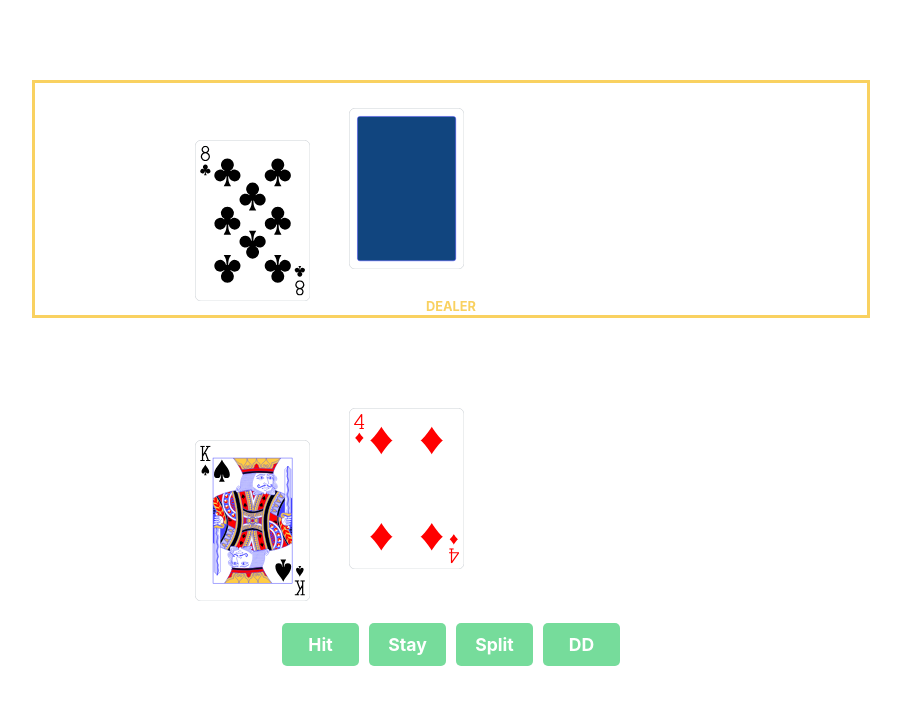
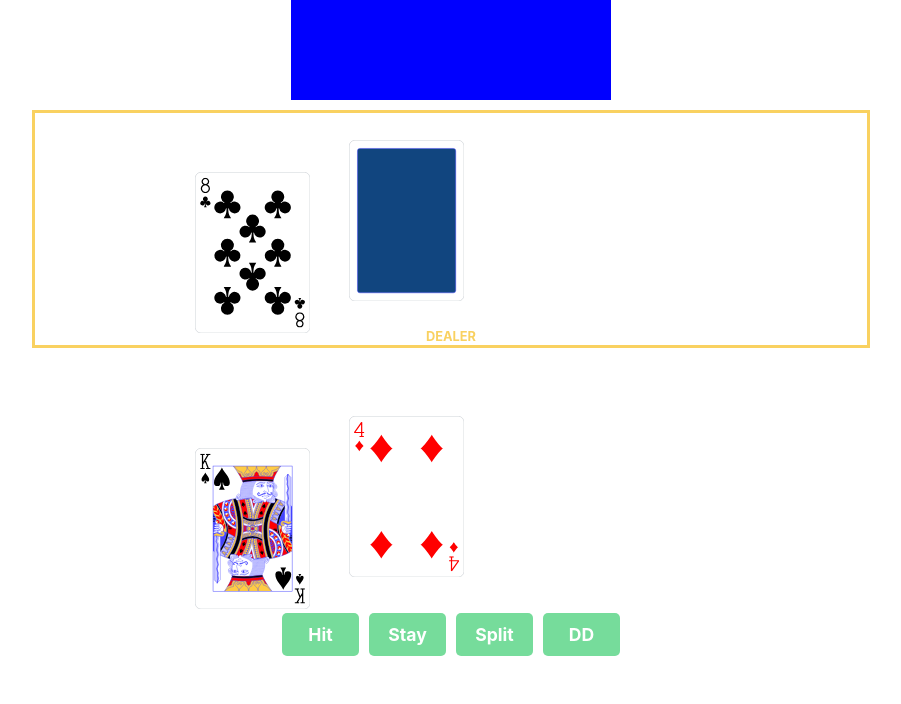
Before and after one commit to slslsls/jumpingjacks, a React (Create React App) app: page /blackjack in a window 1280 px wide. Shown: the top 704 px of the page, without its empty margins (189-1090 px from the left). Built offline with nearby package versions, Linux system fonts and the light colour scheme.

Commit message:
organize

```diff
--- a/src/components/App.js
+++ b/src/components/App.js
@@ -1,5 +1,4 @@
 import React from 'react';
-import '../App.css';
 import HoldemContainer from './HoldemContainer';
 import BlackjackContainer from './BlackjackContainer';
 import {
@@ -12,7 +11,7 @@ import {
 
 function App() {
   return (
-    <div className="outer-container">
+    <div>
       <Router>
         <Switch>
           <Route path="/holdem">
--- a/src/App.css
+++ b/src/components/BlackjackContainer.css
@@ -39,16 +39,16 @@ html, body {
   background-color: lightgray;
 }
 
-.blackjack-dealer-cards-container {
+.dealer-cards-container {
   margin: auto;
-  top: 80px;
+  top: 10px;
   position: relative;
   height: 14.5em;
   width: 65%;
   border: 3px solid #F9D160;
 }
 
-.blackjack-dealer-cards-container p {
+.dealer-cards-container p {
   font-size: .8em;
   color: #F9D160;
   position: absolute;
@@ -70,9 +70,9 @@ html, body {
   width: 1.2in;
 }
 
-.blackjack-dealer-downcard {
+.dealer-downcard {
   position: fixed;
-  top: 13.5%;
+  top: 17.5%;
   left: 42%;
   -webkit-transition:all .4s ease;
      -moz-transition:all .4s ease;
@@ -81,9 +81,9 @@ html, body {
           transition:all .4s ease;
 }
 
-.blackjack-dealer-upcard {
+.dealer-upcard {
   position: fixed;
-  top: 17.5%;
+  top: 21.5%;
   left: 30%;
   -webkit-transition:all .7s ease;
      -moz-transition:all .7s ease;
@@ -92,9 +92,9 @@ html, body {
           transition:all .7s ease;
 }
 
-.blackjack-user-backcard {
+.user-backcard {
   position: fixed;
-  top: 55%;
+  top: 56%;
   left: 30%;
   -webkit-transition:all .2s ease;
      -moz-transition:all .2s ease;
@@ -103,9 +103,9 @@ html, body {
           transition:all .2s ease;
 }
 
-.blackjack-user-frontcard {
+.user-frontcard {
   position: fixed;
-  top: 51%;
+  top: 52%;
   left: 42%;
   -webkit-transition:all .5s ease;
      -moz-transition:all .5s ease;
@@ -134,12 +134,12 @@ html, body {
   transform: rotate(3deg);
 }
 
-.blackjack-user-cards-container {
+.user-cards-container {
   width: 100%;
-  height: 380px;
+  height: 270px;
 }
 
-.blackjack-actions-container {
+.actions-container {
   width: 100%;
   height: 50px;
 }
@@ -157,3 +157,10 @@ html, body {
        -o-transition:all 1.5s ease;
           transition:all 1.5s ease;
 }
+
+.ad {
+  width: 320px;
+  height: 100px;
+  background-color: blue;
+  margin: auto;
+}
--- a/src/components/BlackjackContainer.js
+++ b/src/components/BlackjackContainer.js
@@ -2,6 +2,7 @@ import React from 'react';
 import { ReactComponent as DownCard } from '../assets/downcard.svg';
 import getShuffledDeck from '../utils/common/dealerUtils';
 import { getAction } from '../utils/blackjack/scenarioUtils';
+import './BlackjackContainer.css';
 
 class BlackjackContainer extends React.Component {
   state = {
@@ -55,7 +56,6 @@ class BlackjackContainer extends React.Component {
       userCards: [this.state.cards[1].cardId, this.state.cards[2].cardId],
       correctAction: getAction([this.state.cards[1].cardId, this.state.cards[2].cardId], this.state.cards[0].cardId)
     });
-    console.log(this.state.correctAction)
   }
 
   deal = () => {
@@ -78,24 +78,25 @@ class BlackjackContainer extends React.Component {
   render() {
     return (
       <div onClick={this.dealAgain}>
-        <div className="blackjack-dealer-cards-container">
-          <div className={`${this.state.cardsDealtStage} ${this.state.instantTransition ? 'instant-transition' : ''} card blackjack-dealer-downcard`}>
+        <div className="ad"></div>
+        <div className="dealer-cards-container">
+          <div className={`${this.state.cardsDealtStage} ${this.state.instantTransition ? 'instant-transition' : ''} card dealer-downcard`}>
             <DownCard />
           </div>
-          <div className={`${this.state.cardsDealtStage} ${this.state.instantTransition ? 'instant-transition' : ''} card blackjack-dealer-upcard`}>
+          <div className={`${this.state.cardsDealtStage} ${this.state.instantTransition ? 'instant-transition' : ''} card dealer-upcard`}>
             {this.state.cards[0].component}
           </div>
           <p>DEALER</p>
         </div>
-        <div className="blackjack-user-cards-container">
-          <div className={`${this.state.cardsDealtStage} ${this.state.instantTransition ? 'instant-transition' : ''} card blackjack-user-backcard`}>
+        <div className="user-cards-container">
+          <div className={`${this.state.cardsDealtStage} ${this.state.instantTransition ? 'instant-transition' : ''} card user-backcard`}>
             {this.state.cards[1].component}
           </div>
-          <div className={`${this.state.cardsDealtStage} ${this.state.instantTransition ? 'instant-transition' : ''} card blackjack-user-frontcard`}>
+          <div className={`${this.state.cardsDealtStage} ${this.state.instantTransition ? 'instant-transition' : ''} card user-frontcard`}>
             {this.state.cards[2].component}
           </div>
         </div>
-        <div className="blackjack-actions-container">
+        <div className="actions-container">
           <div className={`${this.getEvaluatedColor('Hit')} action-button`} onClick={this.evaluate('Hit')}>
             Hit
           </div>
--- a/src/utils/common/dealerUtils.js
+++ b/src/utils/common/dealerUtils.js
@@ -66,7 +66,6 @@ function getShuffledDeck(game) {
 }
 
 function willGiveUser21(cards) {
-  // todo: this logic isn't working
   const tenValueCards = ['T', 'J', 'Q', 'K'];
   return (
     (tenValueCards.includes(cards[1].cardId[0]) && cards[2].cardId[0] === 'A') ||
```
